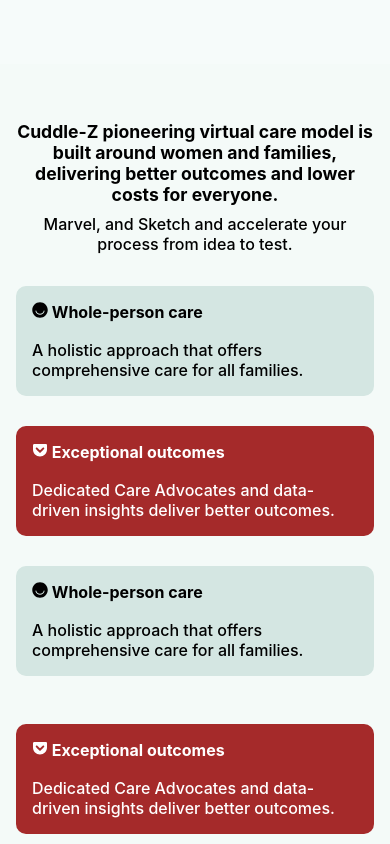
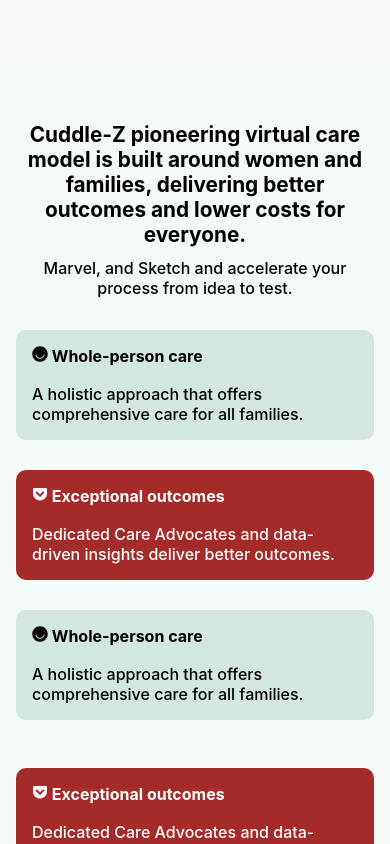
Before and after one commit to blyncnov/cuddleZ, a Next.js app: page / in a window 390 px wide. Shown: the part 780-1624 px from the top of the page. Built offline with nearby package versions, Linux system fonts and the light colour scheme.

Commit message:
fifth commit

```diff
--- a/styles/desc.css
+++ b/styles/desc.css
@@ -101,7 +101,7 @@
 
   .desc__desc {
     text-align: center;
-    font-size: 1.1rem;
+    font-size: 1.3rem;
     margin: 0.5em 0;
   }
 }
--- a/styles/globals.css
+++ b/styles/globals.css
@@ -12,6 +12,11 @@
   background-color: rgb(244, 250, 248);
   font-family: sans-serif;
   font-size: 16px;
+}
+
+p {
+  font-family: -apple-system, BlinkMacSystemFont, "Segoe UI", Roboto, Oxygen,
+    Ubuntu, Cantarell, "Open Sans", "Helvetica Neue", sans-serif;
 }
 
 button {
```
